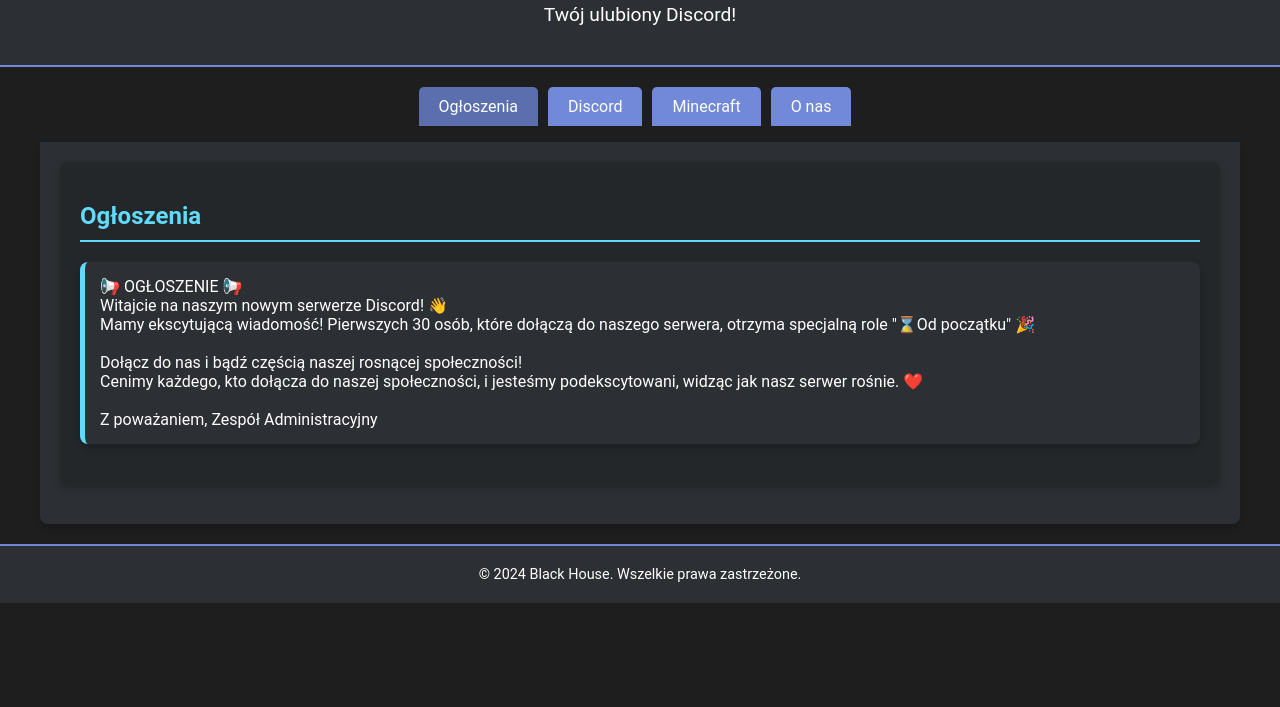
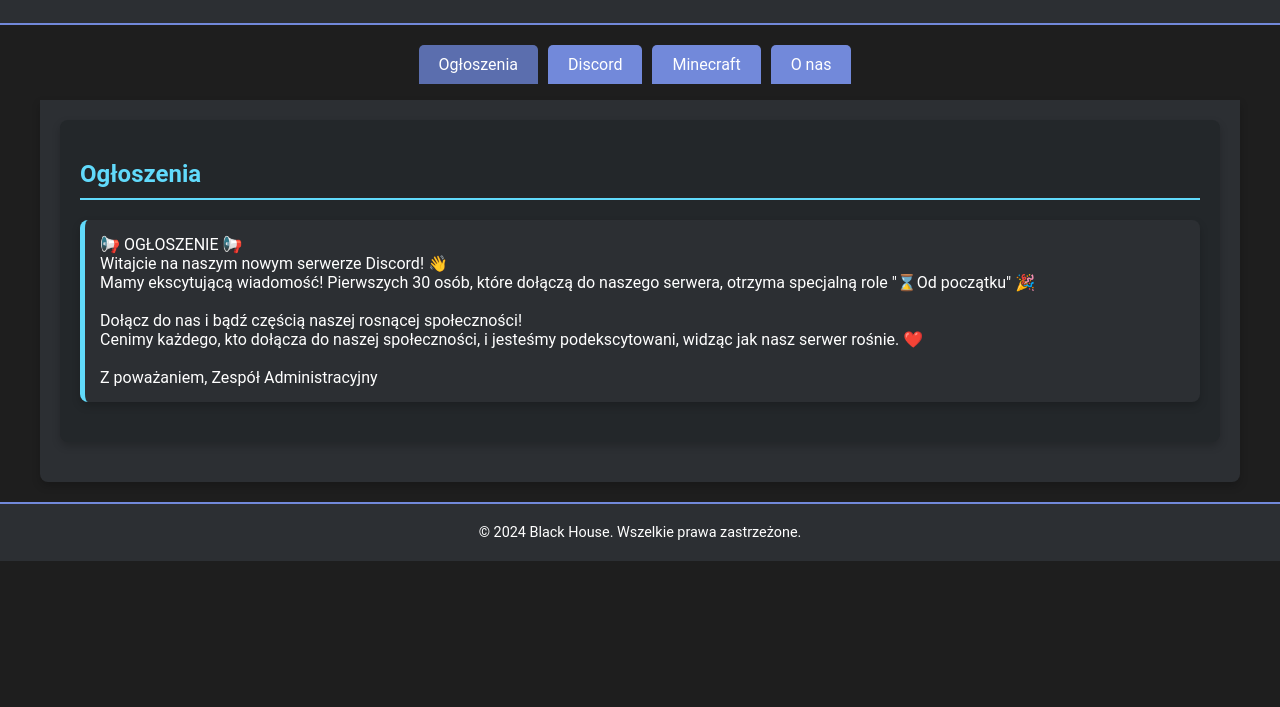
Before and after one commit to BlackHousePL/BlackHouse, a plain HTML site: page index.html in a window 1280 px wide. Shown: the part 93-800 px from the top of the page. Drawn offline with nearby package versions, Linux system fonts and the light colour scheme.

Commit message:
Update index.html

```diff
--- a/index.html
+++ b/index.html
@@ -143,7 +143,7 @@
 <body>
     <header>
         <h1>Black House</h1>
-        <p>Twój ulubiony Discord!</p>
+        <p></p>
     </header>
     <div class="content">
         <ul class="tabs">
```
